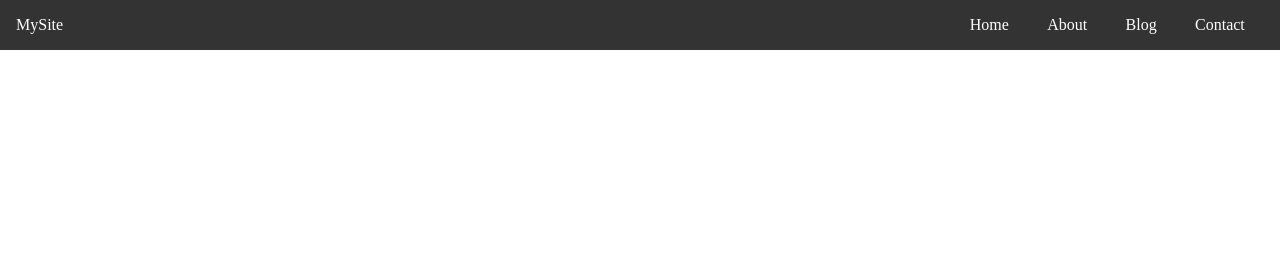
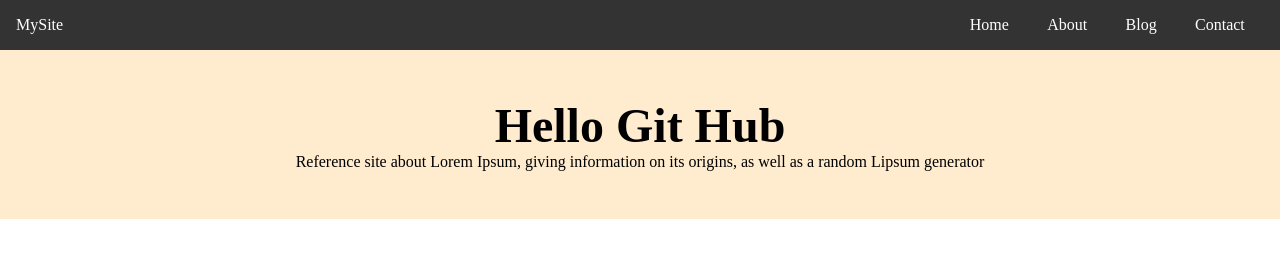
Before and after one commit to ChitaphonPen/my-testgit-project, a plain HTML site: page index.html in a window 1280 px wide. Drawn offline with Linux system fonts and the light colour scheme.

Commit message:
second change

```diff
--- a/index.html
+++ b/index.html
@@ -19,5 +19,11 @@
         <li><a href="#">Contact</a></li>
       </ul>
     </nav>
+    <header>
+      <div>
+      <h3>Hello Git Hub</h3>
+      <p>Reference site about Lorem Ipsum, giving information on its origins, as well as a random Lipsum generator</p>
+    </div>
+    </header>
   </body>
 </html>
--- a/style.css
+++ b/style.css
@@ -28,3 +28,16 @@ nav {
     }
   }
 }
+
+header {
+  background-color: blanchedalmond;
+  text-align: center;
+  display: flex;
+  padding: 3rem;
+  justify-content: center;
+  align-items: center;
+}
+
+h3 {
+font-size: 3rem;
+}
```
